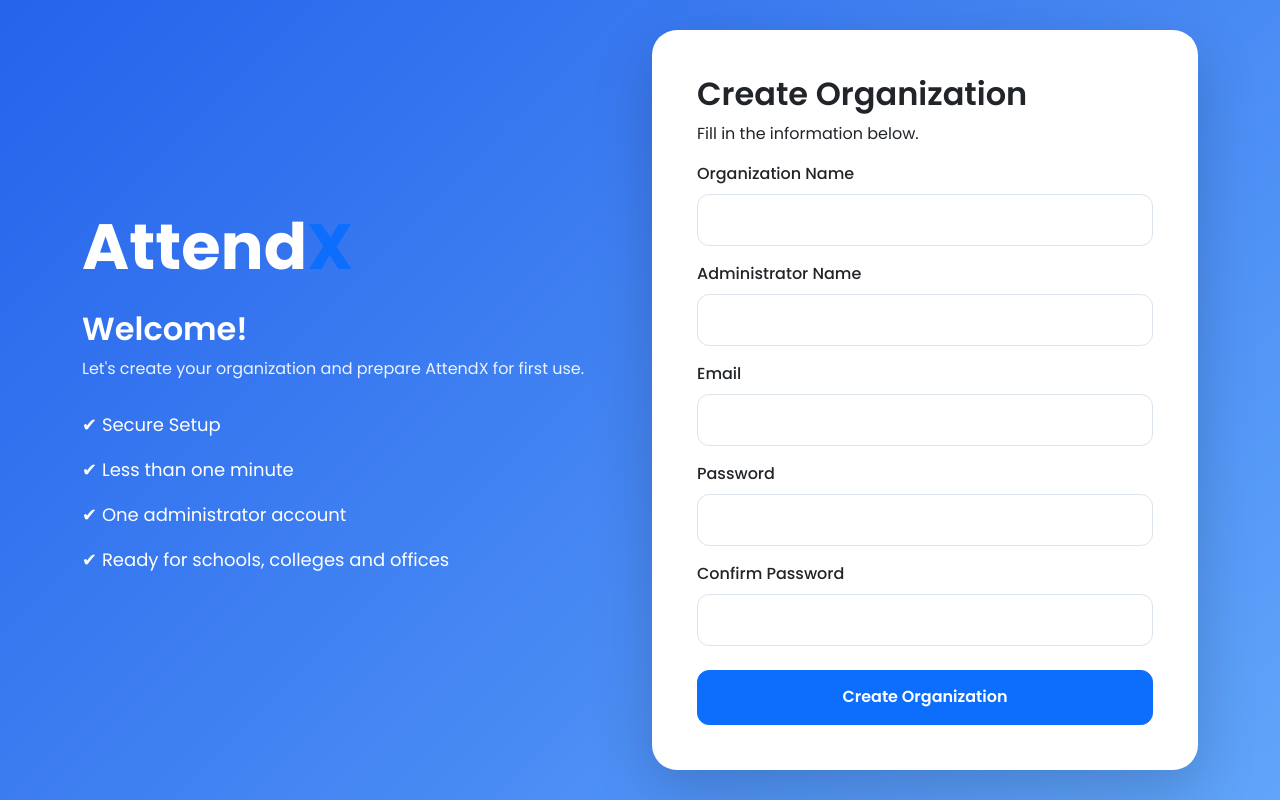
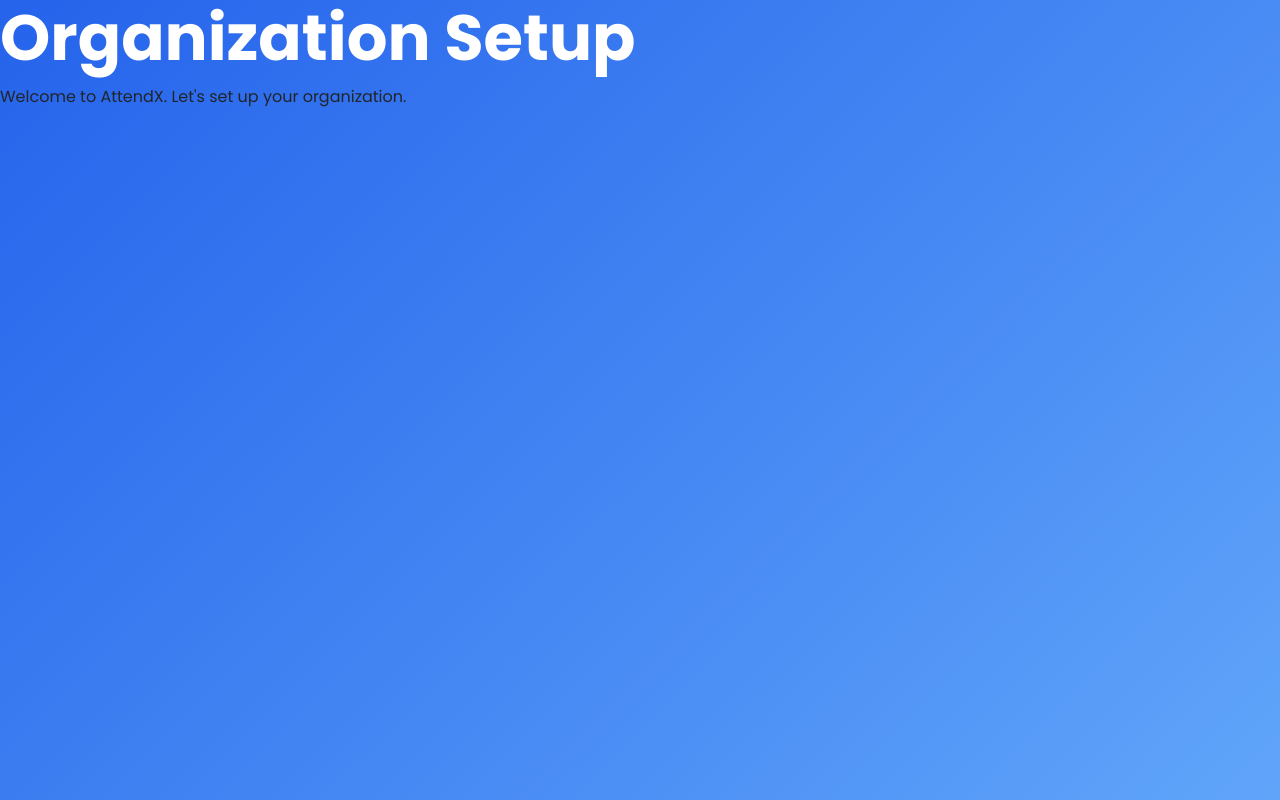
Before and after one commit to Pradiptahaldar/Attendx, a Flask app: template templates/auth/setup.html in a window 1280 px wide. Run offline with Flask 3, Linux system fonts and the light colour scheme; the template is opened without the code that fills it, so the values that code supplies are empty.

Commit message:
setup page working

```diff
--- a/app.py
+++ b/app.py
@@ -1,11 +1,13 @@
 from flask import Flask
 from routes.auth import auth
 from routes.home import home
+from routes.register import register
 
 app = Flask(__name__)
 
 app.register_blueprint(auth)
 app.register_blueprint(home)
+app.register_blueprint(register)
 
 
 if __name__ == "__main__":
--- a/routes/home.py
+++ b/routes/home.py
@@ -4,4 +4,4 @@ home = Blueprint("home", __name__)
 
 @home.route("/")
 def index():
-    return render_template("index.html")
+    return render_template("home/index.html")
--- a/templates/auth/setup.html
+++ b/templates/auth/setup.html
@@ -1,198 +1,34 @@
-<!DOCTYPE html>
-<html lang="en">
+{% extends "base.html" %}
 
-<head>
+{% block title %}
+AttendX | Organization Setup
+{% endblock %}
 
-    <meta charset="UTF-8">
+{% block css %}
 
-    <meta name="viewport"
-          content="width=device-width, initial-scale=1.0">
+<link rel="stylesheet"
+      href="{{ url_for('static', filename='css/pages/setup.css') }}">
 
-    <title>AttendX | Organization Setup</title>
+{% endblock %}
 
-    <!-- Google Font -->
 
-    <link rel="preconnect"
-          href="https://fonts.googleapis.com">
+{% block content %}
 
-    <link rel="preconnect"
-          href="https://fonts.gstatic.com"
-          crossorigin>
+<div class="setup-page">
 
-    <link href="https://fonts.googleapis.com/css2?family=Poppins:wght@300;400;500;600;700&display=swap"
-          rel="stylesheet">
+    <h1>Organization Setup</h1>
 
-    <!-- Bootstrap -->
-
-    <link href="https://cdn.jsdelivr.net/npm/bootstrap@5.3.7/dist/css/bootstrap.min.css"
-          rel="stylesheet">
-
-    <!-- Bootstrap Icons -->
-
-    <link rel="stylesheet"
-          href="https://cdn.jsdelivr.net/npm/bootstrap-icons@1.13.1/font/bootstrap-icons.min.css">
-
-    <!-- Custom CSS -->
-
-    <link rel="stylesheet"
-          href="{{ url_for('static', filename='css/setup.css') }}">
-
-</head>
-
-<body>
-
-<div class="container">
-
-<div class="row min-vh-100 align-items-center">
-
-<!-- LEFT -->
-
-<div class="col-lg-6">
-
-<h1>
-
-Attend<span class="text-primary">X</span>
-
-</h1>
-
-<h2 class="mt-4">
-
-Welcome!
-
-</h2>
-
-<p>
-
-Let's create your organization and prepare
-AttendX for first use.
-
-</p>
-
-<ul>
-
-<li>✔ Secure Setup</li>
-
-<li>✔ Less than one minute</li>
-
-<li>✔ One administrator account</li>
-
-<li>✔ Ready for schools, colleges and offices</li>
-
-</ul>
+    <p>
+        Welcome to AttendX. Let's set up your organization.
+    </p>
 
 </div>
 
-<!-- RIGHT -->
+{% endblock %}
 
-<div class="col-lg-6">
 
-<div class="setup-card">
+{% block js %}
 
-<h2>
+<script src="{{ url_for('static', filename='js/pages/setup.js') }}"></script>
 
-Create Organization
-
-</h2>
-
-<p>
-
-Fill in the information below.
-
-</p>
-
-<form>
-
-<div class="mb-3">
-
-<label>
-
-Organization Name
-
-</label>
-
-<input
-type="text"
-class="form-control">
-
-</div>
-
-<div class="mb-3">
-
-<label>
-
-Administrator Name
-
-</label>
-
-<input
-type="text"
-class="form-control">
-
-</div>
-
-<div class="mb-3">
-
-<label>
-
-Email
-
-</label>
-
-<input
-type="email"
-class="form-control">
-
-</div>
-
-<div class="mb-3">
-
-<label>
-
-Password
-
-</label>
-
-<input
-type="password"
-class="form-control">
-
-</div>
-
-<div class="mb-4">
-
-<label>
-
-Confirm Password
-
-</label>
-
-<input
-type="password"
-class="form-control">
-
-</div>
-
-<button
-class="btn btn-primary w-100">
-
-Create Organization
-
-</button>
-
-</form>
-
-</div>
-
-</div>
-
-</div>
-
-</div>
-
-<!-- Bootstrap -->
-
-<script src="https://cdn.jsdelivr.net/npm/bootstrap@5.3.7/dist/js/bootstrap.bundle.min.js"></script>
-
-</body>
-
-</html>
+{% endblock %}
--- a/templates/base.html
+++ b/templates/base.html
@@ -0,0 +1,55 @@
+<!DOCTYPE html>
+<html lang="en">
+
+<head>
+
+    <meta charset="UTF-8">
+
+    <meta name="viewport"
+          content="width=device-width, initial-scale=1.0">
+
+    <title>{% block title %}AttendX{% endblock %}</title>
+
+    <!-- Google Font -->
+    <link rel="preconnect"
+          href="https://fonts.googleapis.com">
+
+    <link rel="preconnect"
+          href="https://fonts.gstatic.com"
+          crossorigin>
+
+    <link href="https://fonts.googleapis.com/css2?family=Poppins:wght@300;400;500;600;700&display=swap"
+          rel="stylesheet">
+
+    <!-- Bootstrap -->
+    <link href="https://cdn.jsdelivr.net/npm/bootstrap@5.3.7/dist/css/bootstrap.min.css"
+          rel="stylesheet">
+
+    <!-- Bootstrap Icons -->
+    <link rel="stylesheet"
+          href="https://cdn.jsdelivr.net/npm/bootstrap-icons@1.13.1/font/bootstrap-icons.min.css">
+
+    <!-- Global CSS -->
+    <link rel="stylesheet"
+          href="{{ url_for('static', filename='css/global.css') }}">
+
+    {% block css %}{% endblock %}
+
+</head>
+
+<body>
+
+    {% block content %}{% endblock %}
+
+
+    <!-- Bootstrap JS -->
+    <script src="https://cdn.jsdelivr.net/npm/bootstrap@5.3.7/dist/js/bootstrap.bundle.min.js"></script>
+
+    <!-- Global JS -->
+    <script src="{{ url_for('static', filename='js/global.js') }}"></script>
+
+    {% block js %}{% endblock %}
+
+</body>
+
+</html>
```
Also changed, not shown: routes/register.py (+7 -0 lines), 1 other file.
